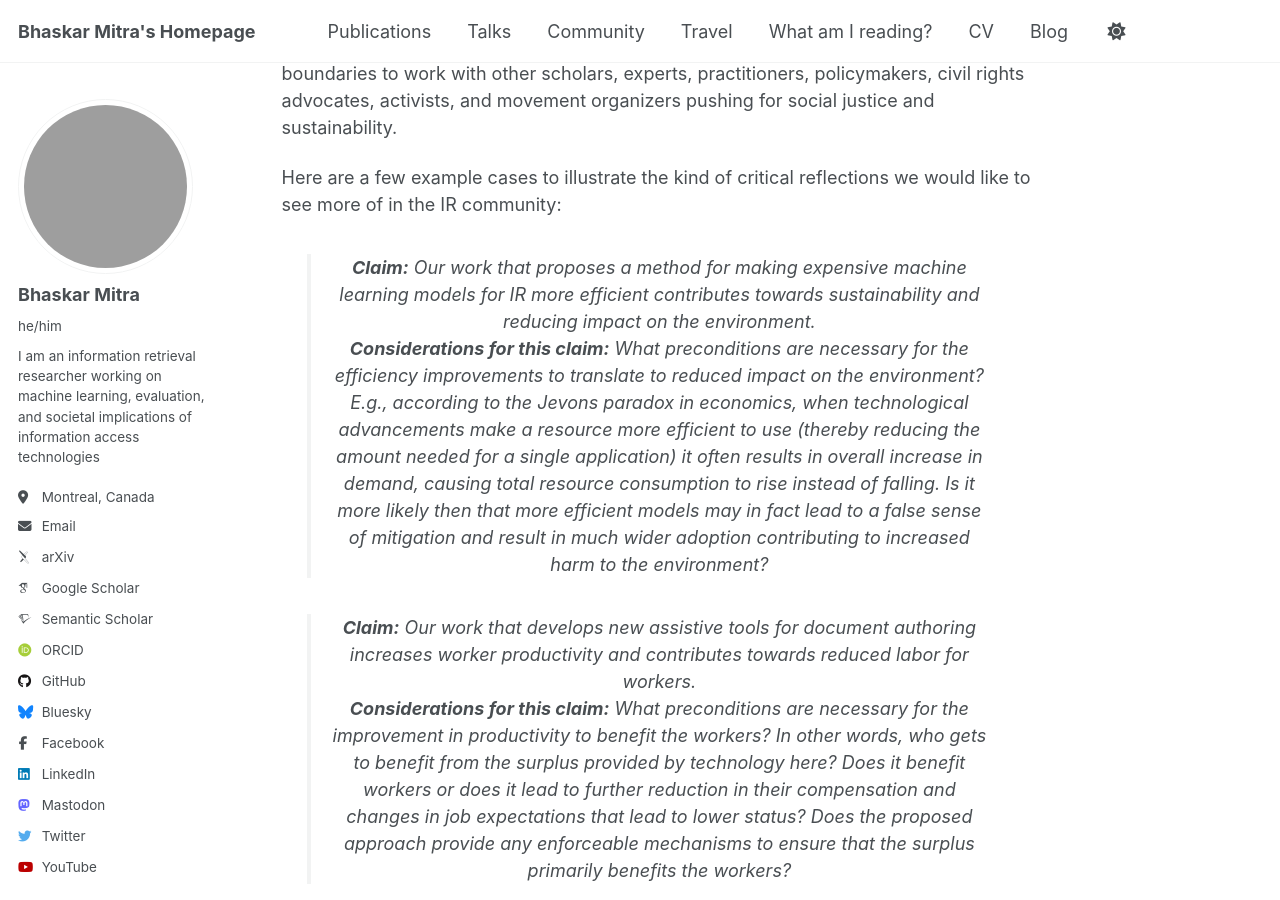
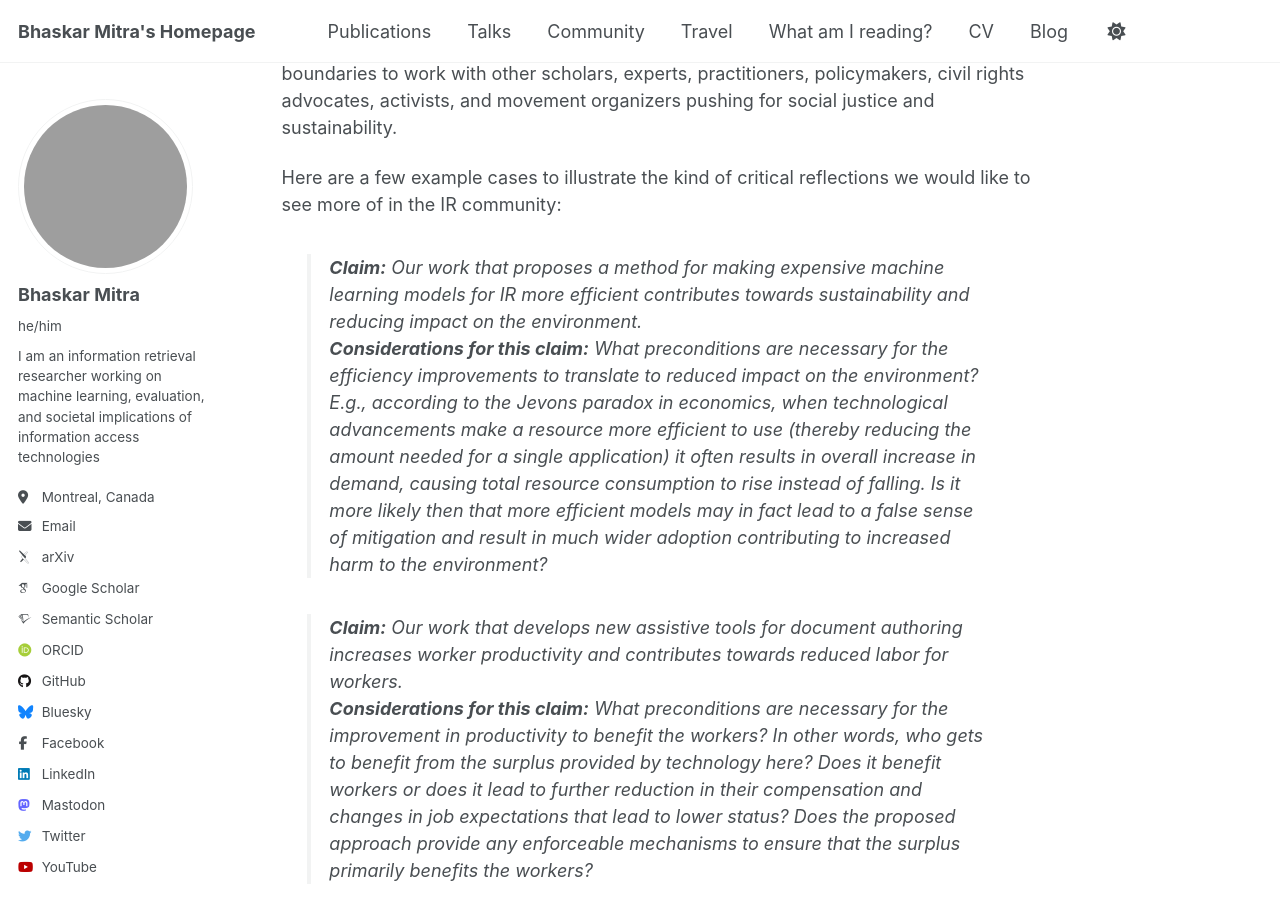
Before and after one commit to bhaskar-mitra/bhaskar-mitra.github.io, a Jekyll site: the page built from _posts/2025-09-01-what-is-ir-for-good.md, in a window 1280 px wide and 900 px high, scrolled down 4382 px. Built offline with Jekyll 4.4.1, drawn with Linux system fonts in a browser that asks for light colours; some web fonts are replaced; grey boxes are pictures that could not be loaded.

Commit message:
Update 2025-09-01-what-is-ir-for-good.md

```diff
--- a/_posts/2025-09-01-what-is-ir-for-good.md
+++ b/_posts/2025-09-01-what-is-ir-for-good.md
@@ -109,10 +109,10 @@ Here are a few example cases to illustrate the kind of critical reflections we w
 
 <center>
   <blockquote style="max-width:700px">
-    <div>
+    <div align="left">
       <b>Claim:</b> Our work that proposes a method for making expensive machine learning models for IR more efficient contributes towards sustainability and reducing impact on the environment.
     </div>
-    <div>
+    <div align="left">
       <b>Considerations for this claim:</b> What preconditions are necessary for the efficiency improvements to translate to reduced impact on the environment?
         E.g., according to the Jevons paradox in economics, when technological advancements make a resource more efficient to use (thereby reducing the amount needed for a single application) it often results in overall increase in demand, causing total resource consumption to rise instead of falling.
         Is it more likely then that more efficient models may in fact lead to a false sense of mitigation and result in much wider adoption contributing to increased harm to the environment?
@@ -122,10 +122,10 @@ Here are a few example cases to illustrate the kind of critical reflections we w
 
 <center>
   <blockquote style="max-width:700px">
-    <div>
+    <div align="left">
       <b>Claim:</b> Our work that develops new assistive tools for document authoring increases worker productivity and contributes towards reduced labor for workers.
     </div>
-    <div>
+    <div align="left">
       <b>Considerations for this claim:</b> What preconditions are necessary for the improvement in productivity to benefit the workers?
         In other words, who gets to benefit from the surplus provided by technology here?
         Does it benefit workers or does it lead to further reduction in their compensation and changes in job expectations that lead to lower status?
@@ -136,10 +136,10 @@ Here are a few example cases to illustrate the kind of critical reflections we w
 
 <center>
   <blockquote style="max-width:700px">
-    <div>
+    <div align="left">
       <b>Claim:</b> Our work that improves alignment of LLMs towards specific social values contributes towards user safety by preventing exposure to harmful content.
     </div>
-    <div>
+    <div align="left">
       <b>Considerations for this claim:</b> Who gets to decide what is harmful or select the values the system should be aligned with?
         Could these approaches in fact further centralize power and control over what is deemed "acceptable" vs. "harmful" speech?
         Could this stifle the voices of marginalized people and social activists?
@@ -151,10 +151,10 @@ Here are a few example cases to illustrate the kind of critical reflections we w
 
 <center>
   <blockquote style="max-width:700px">
-    <div>
+    <div align="left">
       <b>Claim:</b> Our work that proposes new methods for generating explanations for model outputs contributes towards increasing user trust in the system.
     </div>
-    <div>
+    <div align="left">
       <b>Considerations for this claim:</b> Is that trust beneficial or harmful for the user?
         Is that trust warranted or could it in fact draw users into a false sense of safety and distract them from noticing how the system surveils them and subtly manipulates their behavior?
         How can this explainability intervention actually help reveal and challenge existing power structures?
@@ -164,10 +164,10 @@ Here are a few example cases to illustrate the kind of critical reflections we w
 
 <center>
   <blockquote style="max-width:700px">
-    <div>
+    <div align="left">
       <b>Claim:</b> Our work that proposes a new ranking approach for gender fairness contributes towards gender justice.
     </div>
-    <div>
+    <div align="left">
       <b>Considerations for this claim:</b> How does the adopted definition of "gender fairness" in this work translate to mitigating real-world "gender discrimination"?
         Does this work assume that gender is binary, erasing other identities?
         Does this work assume that gender is known for all users / subjects and incentivize further intensification of surveillance and collection of private demographic data from members of historically marginalized communities?
```
